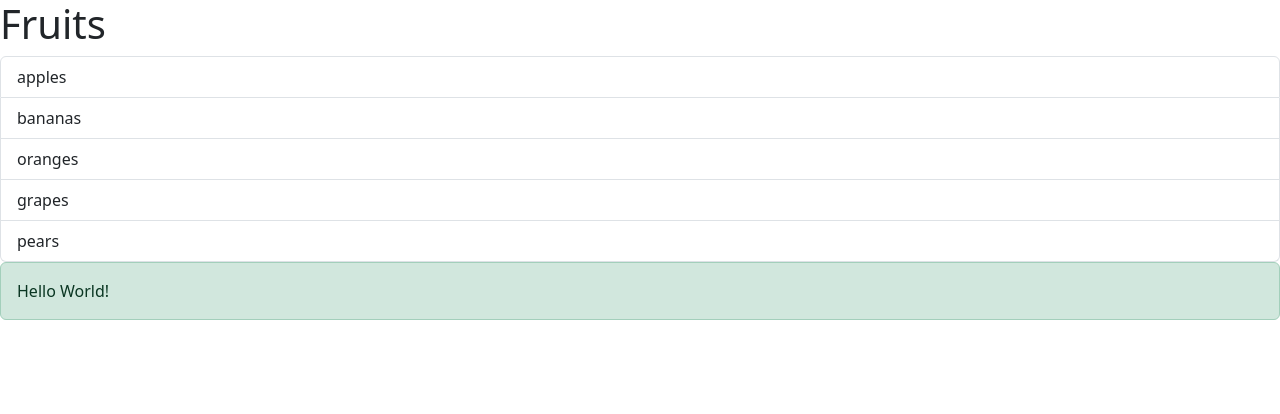
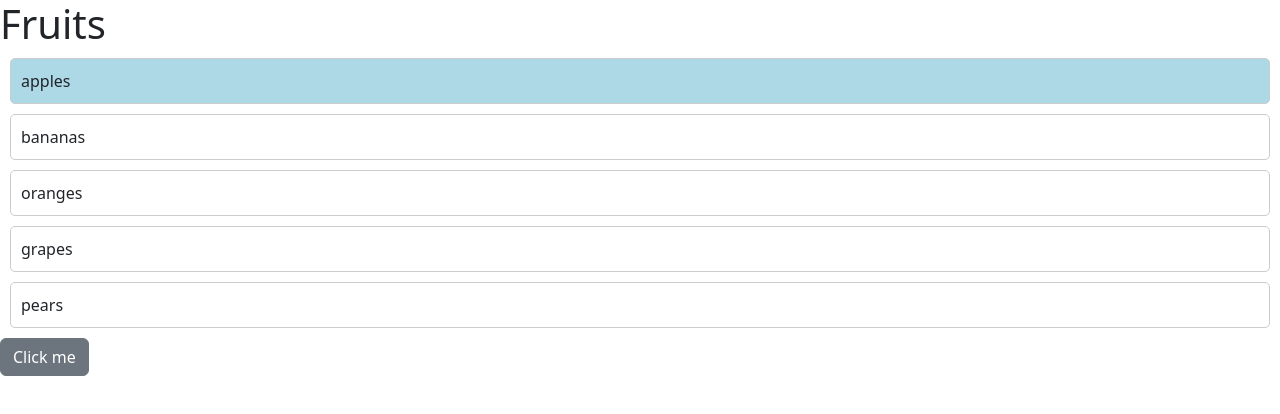
Before and after one commit to tobiasfremming/virtual_library, a React (Vite) app in the folder virtual_library/: page / in a window 1280 px wide. Shown: the top 414 px of the page. Built offline with nearby package versions, Linux system fonts and the light colour scheme.

Commit message:
feat: styling

```diff
--- a/virtual_library/src/App.tsx
+++ b/virtual_library/src/App.tsx
@@ -1,11 +1,24 @@
+import { useState } from "react";
 import Alert from "./components/Alert";
+import Button from "./components/Button";
 import ListGroup from "./components/ListGroup";
 
 function App() {
+  const [alertVisible, setAlertVisible] = useState(false);
+
   const listItems = ["apples", "bananas", "oranges", "grapes", "pears"];
 
   const handleSelectItem = (item: string) => {
     console.log(item);
+  };
+
+  const handleButton = () => {
+    setAlertVisible(true);
+    displayAlert("Button clicked!");
+  };
+
+  const displayAlert = (text: string) => {
+    console.log(text);
   };
   return (
     <>
@@ -18,7 +31,13 @@ function App() {
       </div>
 
       <div>
-        <Alert>Hello World!</Alert>
+        <Button onClick={handleButton} text="Click me" />
+      </div>
+
+      <div>
+        <Alert alert={alertVisible} onClose={() => setAlertVisible(false)}>
+          Hello World!
+        </Alert>
       </div>
     </>
   );
--- a/virtual_library/src/components/Alert.tsx
+++ b/virtual_library/src/components/Alert.tsx
@@ -2,13 +2,29 @@ import React, { ReactNode } from "react";
 
 interface AlertProps {
   children: ReactNode;
+  alert: boolean;
+  onClose: () => void;
 }
 
-const Alert = ({ children }: AlertProps) => {
+const Alert = ({ children, alert, onClose }: AlertProps) => {
   return (
     <>
-      <div className="alert alert-success" role="alert">
-        {children}
+      <div
+        className={`alert alert-warning alert-dismissible fade ${
+          alert === true && "show"
+        }`}
+        role="alert"
+      >
+        <strong>{children}</strong>
+        <button
+          onClick={() => {
+            onClose();
+          }}
+          type="button"
+          className="btn-close"
+          data-bs-dismiss="alert"
+          aria-label="Close"
+        ></button>
       </div>
     </>
   );
--- /dev/null
+++ b/virtual_library/src/components/Button.tsx
@@ -0,0 +1,16 @@
+import React from "react";
+
+interface ButtonProps {
+  onClick: () => void;
+  text: string;
+}
+
+const Button = ({ onClick, text }: ButtonProps) => {
+  return (
+    <button onClick={onClick} type="button" className="btn btn-secondary">
+      {text}
+    </button>
+  );
+};
+
+export default Button;
--- a/virtual_library/src/components/ListGroup.tsx
+++ /dev/null
@@ -1,35 +0,0 @@
-import { useState } from "react";
-
-interface ListGroupProps {
-  items: string[];
-  heading: string;
-  onSelectItem: (item: string) => void;
-}
-
-function ListGroup({ items, heading, onSelectItem }: ListGroupProps) {
-  // Hook, change of State makes the component rerender
-  const [selectedIndex, setSelectedIndex] = useState(-1); // basicly getter and setter to state provided by js
-
-  return (
-    <>
-      <h1>{heading}</h1>
-      {items.length === 0 && <p>No items to display</p>}
-      <ul className="list-group">
-        {items.map((item, index) => (
-          <li
-            className={`list-group-item ${selectedIndex === index && "active"}`}
-            onClick={() => {
-              setSelectedIndex(index);
-              onSelectItem(item);
-            }}
-            key={item}
-          >
-            {item}
-          </li>
-        ))}
-      </ul>
-    </>
-  );
-}
-
-export default ListGroup;
--- /dev/null
+++ b/virtual_library/src/components/ListGroup/ListGroup.module.css
@@ -0,0 +1,24 @@
+
+
+
+
+
+.listGroup {
+  display: flex;
+  flex-direction: column;
+  justify-content: center;
+  align-items: center;
+  width: 100%;
+  margin: 0;
+  padding: 0;
+}
+
+.container {
+  display: flex;
+  flex-direction: column;
+  justify-content: center;
+  align-items: center;
+  width: 100%;
+  margin: 0;
+  padding: 0;
+}
--- /dev/null
+++ b/virtual_library/src/components/ListGroup/ListGroup.tsx
@@ -0,0 +1,59 @@
+import { useState } from "react";
+// import styles from "./ListGroup.module.css";
+import styled from "styled-components";
+
+const List = styled.ul`
+  list-style-type: none;
+  padding: 0;
+  margin: 0;
+`;
+
+interface ListItemProps {
+  active: boolean;
+}
+
+const ListItem = styled.li<ListItemProps>`
+  padding: 10px;
+  margin: 10px;
+  border: 1px solid #ccc;
+  border-radius: 5px;
+  cursor: pointer;
+  background-color: ${(props) => (props.active ? "lightblue" : "white")};
+`;
+
+interface ListGroupProps {
+  items: string[];
+  heading: string;
+  onSelectItem: (item: string) => void;
+}
+
+function ListGroup({ items, heading, onSelectItem }: ListGroupProps) {
+  // Hook, change of State makes the component rerender
+  const [selectedIndex, setSelectedIndex] = useState(0); // basicly getter and setter to state provided by js
+
+  return (
+    <>
+      <h1>{heading}</h1>
+      {items.length === 0 && <p>No items to display</p>}
+      <List>
+        {/* className={[styles.ListGroup, styles.container].join(" ")} */}
+
+        {items.map((item, index) => (
+          <ListItem
+            active={index === selectedIndex}
+            // className={`list-group-item ${selectedIndex === index && "active"}`}
+            onClick={() => {
+              setSelectedIndex(index);
+              onSelectItem(item);
+            }}
+            key={item}
+          >
+            {item}
+          </ListItem>
+        ))}
+      </List>
+    </>
+  );
+}
+
+export default ListGroup;
--- /dev/null
+++ b/virtual_library/src/components/ListGroup/index.tsx
@@ -0,0 +1,3 @@
+import ListGroup from "./ListGroup";
+
+export default ListGroup;
```
